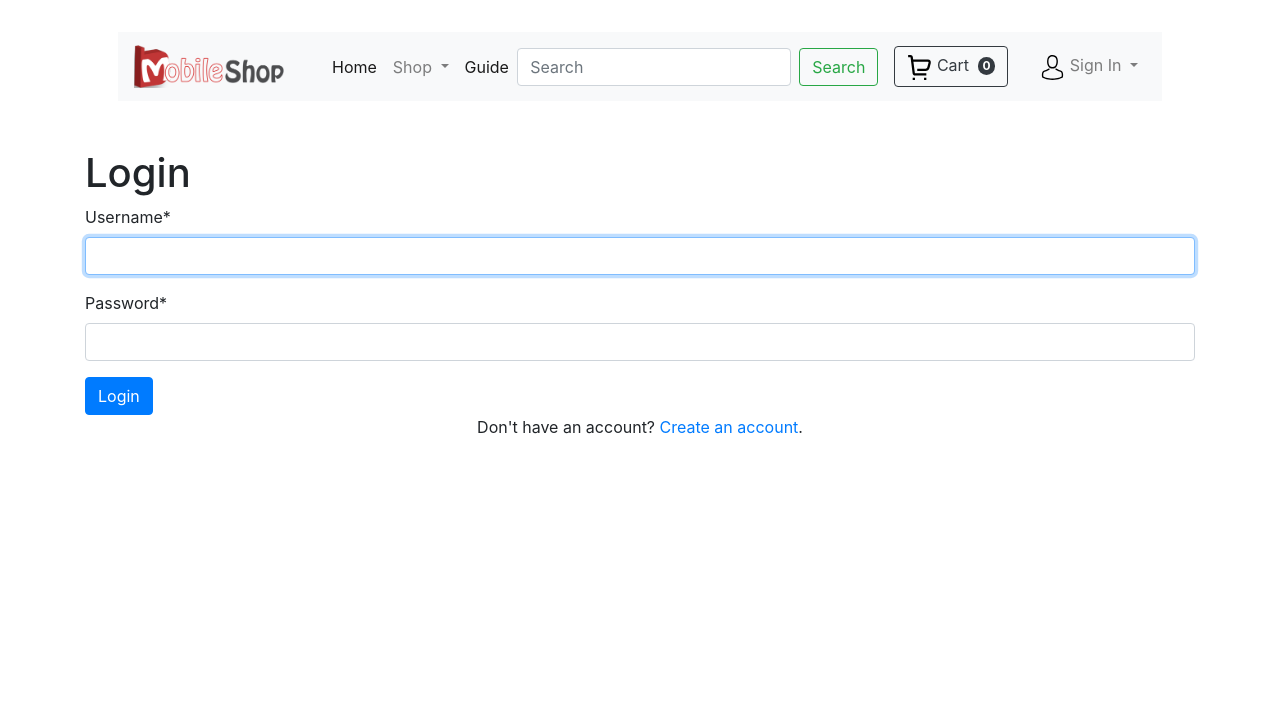
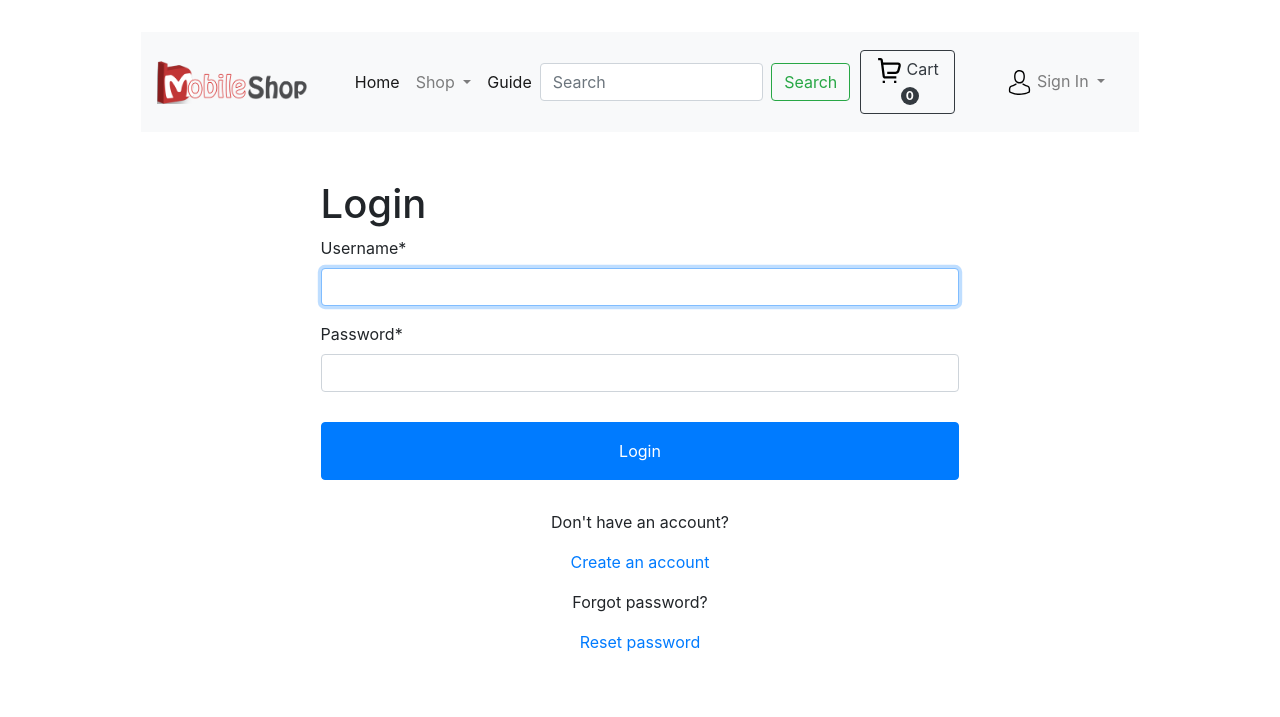
Before and after one commit to kdeveloper-s/MobileShop, a Django app: page /login in a window 1280 px wide. Shown: the top 717 px of the page. Run offline with Django 3.2, Linux system fonts and the light colour scheme; some libraries are stand-ins or nearby versions.

Commit message:
Implement Reset Pasword functionality

```diff
--- a/mobile_shop/mobile_shop/settings.py
+++ b/mobile_shop/mobile_shop/settings.py
@@ -137,3 +137,5 @@ DEFAULT_AUTO_FIELD = 'django.db.models.BigAutoField'
 
 LOGIN_REDIRECT_URL = '/'
 LOGOUT_REDIRECT_URL = '/' # new
+
+EMAIL_BACKEND = 'django.core.mail.backends.console.EmailBackend'
--- a/mobile_shop/mobile_shop/urls.py
+++ b/mobile_shop/mobile_shop/urls.py
@@ -16,9 +16,14 @@ Including another URLconf
 from django.contrib import admin
 from django.urls import path
 from django.urls.conf import include
+from django.contrib.auth import views as auth_views
 
 
 urlpatterns = [
     path('', include('shop.urls')),
-    path('admin/', admin.site.urls)
+    path('admin/', admin.site.urls),
+    # path('accounts/', include('django.contrib.auth.urls')),
+    path('password_reset/done/', auth_views.PasswordResetDoneView.as_view(template_name='password/password_reset_done.html'), name='password_reset_done'),
+    path('reset/<uidb64>/<token>/', auth_views.PasswordResetConfirmView.as_view(template_name="password/password_reset_confirm.html"), name='password_reset_confirm'),
+    path('reset/done/', auth_views.PasswordResetCompleteView.as_view(template_name='password/password_reset_complete.html'), name='password_reset_complete'),
 ]
--- a/mobile_shop/shop/templates/registration/login_request.html
+++ b/mobile_shop/shop/templates/registration/login_request.html
@@ -5,7 +5,7 @@
 {% load crispy_forms_tags %}
 
 <!--Login-->
-<div class="container py-5">
+<div class="container py-5" style="max-width: 55%; min-width: 55%;">
   <h1>Login</h1>
   <form method="POST">
     {% csrf_token %}
@@ -15,10 +15,18 @@
     <input type="hidden" name="next" value="{{ request.GET.next }}">
     {% endif %}
 
-    <button class="btn btn-primary" type="submit" action="">Login</button>
+    <div align="center" style="margin-top: 30px; margin-bottom: 30px;">
+
+      <button class="btn btn-primary" type="submit" style="width: 100%; padding: 1rem;">Login</button>
+
+    </div>
+
 
   </form>
-  <p class="text-center">Don't have an account? <a href="{% url 'register' %}">Create an account</a>.</p>
+  <p class="text-center">Don't have an account?</p>
+  <p class="text-center"><a href="{% url 'register' %}">Create an account</a></p>
+  <p class="text-center">Forgot password?</p>
+  <p class="text-center"><a href="{% url 'password_reset' %}">Reset password</a></p>
 </div>
 
 {% endblock %}
--- a/mobile_shop/shop/urls.py
+++ b/mobile_shop/shop/urls.py
@@ -11,4 +11,5 @@ urlpatterns = [
     path('register', views.register_request, name='register'),
     path('login', views.login_request, name='login'),
     path('logout', views.logout_request, name="logout"),
+    path("password_reset", views.password_reset_request, name="password_reset")
 ]
--- a/mobile_shop/shop/views.py
+++ b/mobile_shop/shop/views.py
@@ -1,9 +1,16 @@
 from django.shortcuts import render, redirect
 from .forms import NewUserForm
-from django.contrib.auth import login, logout
+from django.contrib.auth import login, logout, authenticate
 from django.contrib import messages
-from django.contrib.auth import login, authenticate  # add this
-from django.contrib.auth.forms import AuthenticationForm  # add this
+from django.contrib.auth.forms import AuthenticationForm, PasswordResetForm
+from django.core.mail import send_mail, BadHeaderError
+from django.http import HttpResponse
+from django.contrib.auth.models import User
+from django.template.loader import render_to_string
+from django.db.models.query_utils import Q
+from django.utils.http import urlsafe_base64_encode
+from django.contrib.auth.tokens import default_token_generator
+from django.utils.encoding import force_bytes
 
 # Create your views here.
 
@@ -68,3 +75,32 @@ def logout_request(request):
 	logout(request)
 	messages.info(request, "Logged out successfully!")
 	return redirect("/")
+
+
+def password_reset_request(request):
+	if request.method == "POST":
+		password_reset_form = PasswordResetForm(request.POST)
+		if password_reset_form.is_valid():
+			data = password_reset_form.cleaned_data['email']
+			associated_users = User.objects.filter(Q(email=data))
+			if associated_users.exists():
+				for user in associated_users:
+					subject = "Password Reset Requested"
+					email_template_name = "password/password_reset_email.txt"
+					c = {
+					"email":user.email,
+					'domain':'127.0.0.1:8000',
+					'site_name': 'Website',
+					"uid": urlsafe_base64_encode(force_bytes(user.pk)),
+					"user": user,
+					'token': default_token_generator.make_token(user),
+					'protocol': 'http',
+					}
+					email = render_to_string(email_template_name, c)
+					try:
+						send_mail(subject, email, 'admin@example.com' , [user.email], fail_silently=False)
+					except BadHeaderError:
+						return HttpResponse('Invalid header found.')
+					return redirect ("/password_reset_done.html")
+	password_reset_form = PasswordResetForm()
+	return render(request=request, template_name="password/password_reset.html", context={"password_reset_form":password_reset_form})
--- a/mobile_shop/templates/navbar.html
+++ b/mobile_shop/templates/navbar.html
@@ -1,5 +1,5 @@
 <!-- Navigation-->
-<div class="container px-4 px-lg-5">
+<div class="container px-4 px-lg-5" style="max-width: 90%; min-width: 70%;">
   <nav class="navbar navbar-expand-lg navbar-light bg-light">
 
     <a class="navbar-brand" href="{% url 'index' %}"><img src="../static/mobileshop.png" width="150px"></a>
@@ -30,16 +30,20 @@
       </form>
 
       <form class="d-flex" action="{% url 'cart' %}">
-        <button class="btn btn-outline-dark" type="submit" style="margin-left: 1rem;">
+        <div style="margin: auto; padding: 10px">
+          <button class="btn btn-outline-dark" type="submit">
             <img src="../static/shopping-cart.svg" width="25px">
             Cart
             <span class="badge bg-dark text-white ms-1 rounded-pill">0</span>
           </button>
+        </div>
+      </form>
 
-      </form>
       <form class="d-flex">
+        <div style="margin: auto; padding: 10px; align-items: center">
         <ul class="navbar-nav me-auto mb-2 mb-lg-0 ms-lg-4">
           <li class="nav-item dropdown">
+
 
               {% if user.is_authenticated %}
 
@@ -74,9 +78,9 @@
               {% endif %}
 
 
-
           </li>
         </ul>
+      </div>
       </form>
 
     </div>
```
Also changed, not shown: mobile_shop/shop/templates/password/password_reset.html (added, +20 -0 lines), mobile_shop/shop/templates/password/password_reset_complete.html (added, +13 -0 lines), mobile_shop/shop/templates/password/password_reset_confirm.html (added, +19 -0 lines), mobile_shop/shop/templates/password/password_reset_done.html (added, +13 -0 lines), mobile_shop/shop/templates/password/password_reset_email.txt (added, +15 -0 lines), mobile_shop/shop/templates/registration/register_request.html (+8 -2 lines). Lines whose indentation alone changed are shown as unchanged.
